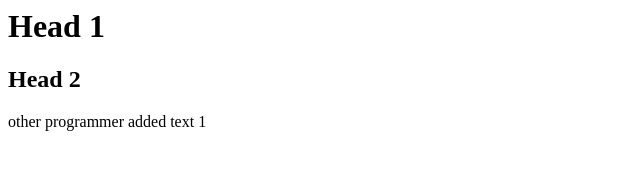
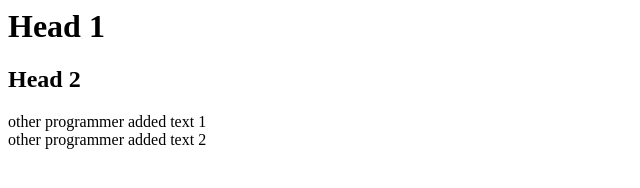
Before and after one commit to dev-blogs/test5, a plain HTML site: page index.html in a window 1280 px wide. Shown: the whole page, without its empty margins (0-640 px from the left). Drawn offline with Linux system fonts and the light colour scheme.

Commit message:
Other programmer added text 2

```diff
--- a/index.html
+++ b/index.html
@@ -8,5 +8,6 @@
 	<h2>Head 2</h1>
 
 	<div>other programmer added text 1</div>
+	<div>other programmer added text 2</div>
 </body>
 </html>
```
